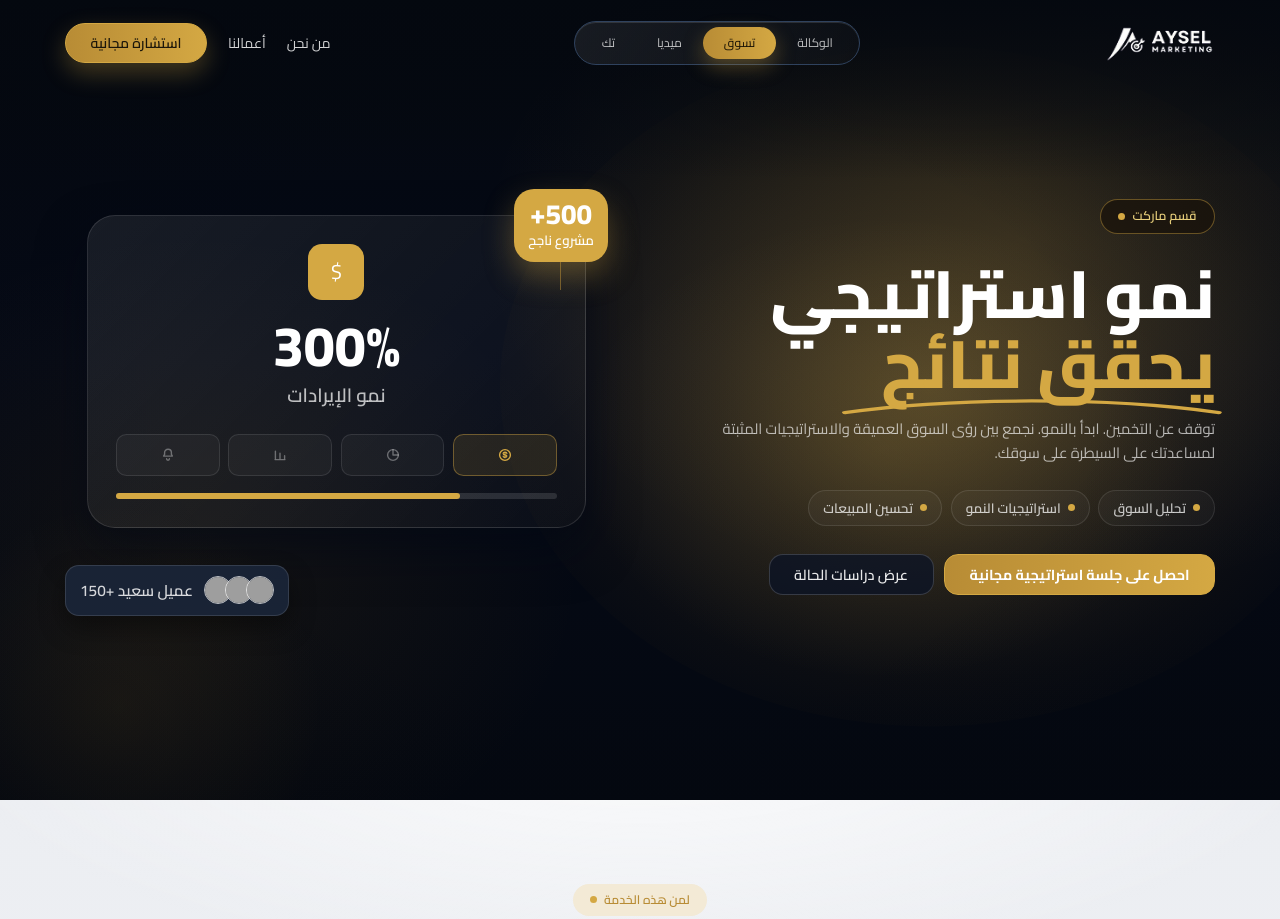
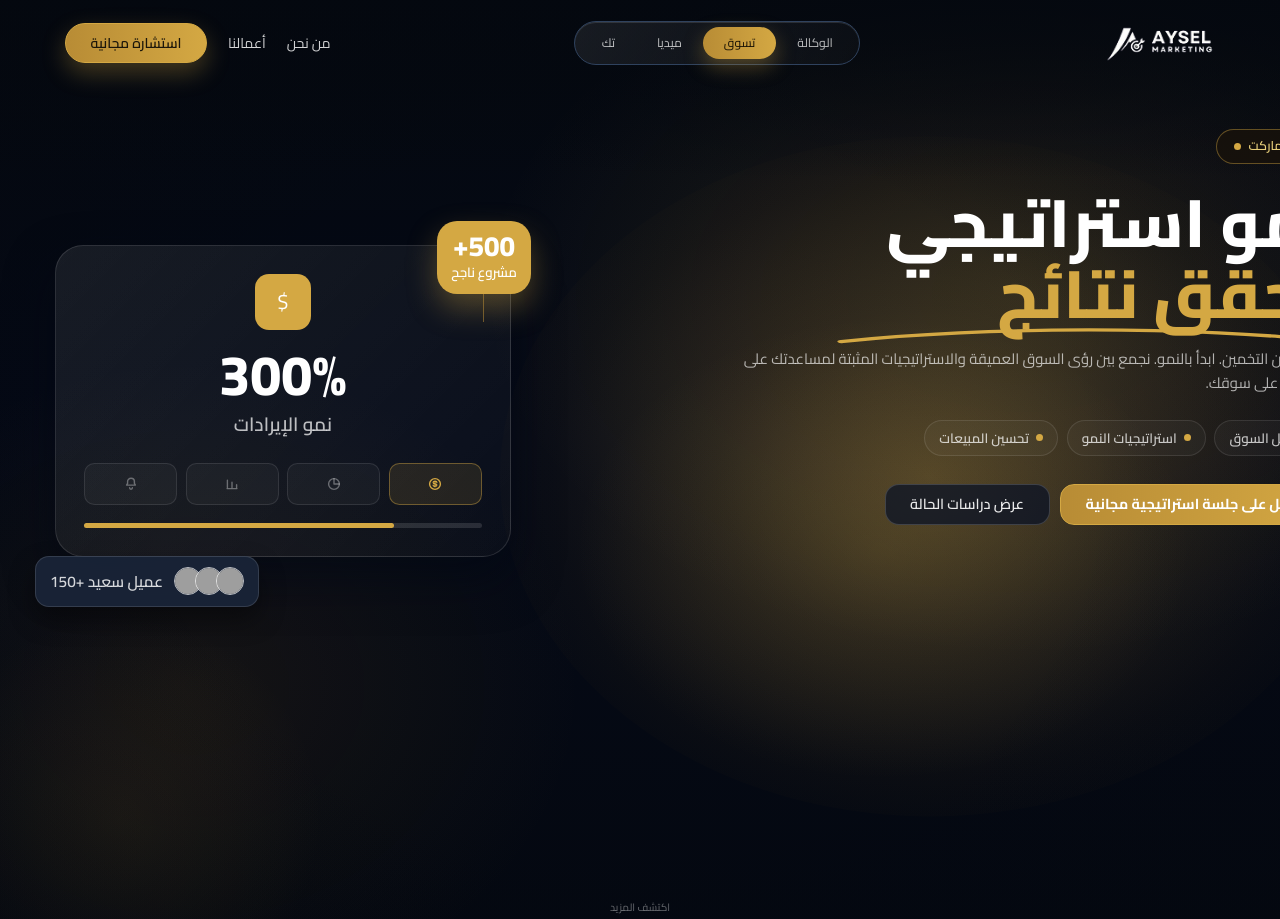
Before and after one commit to mohammed4122002/aysel-agency, a Next.js app: page /market in a window 1280 px wide. Shown: the top 919 px of the page. Built offline with nearby package versions, Linux system fonts and the light colour scheme; grey boxes are pictures that could not be loaded.

Commit message:
refactor layout and styling in Market, Media, Home, and Tech pages for improved structure and user experience

```diff
--- a/app/market/page.tsx
+++ b/app/market/page.tsx
@@ -186,7 +186,7 @@ export default function MarketPage() {
 
   return (
     <main className="bg-[#eceef2]">
-      <section className="market-shell relative min-h-screen overflow-hidden">
+      <section className="market-shell relative overflow-hidden">
         <div className="market-hero-bg" aria-hidden>
           <div className="market-hero-glow-main" />
           <div className="market-hero-glow-secondary" />
@@ -196,9 +196,9 @@ export default function MarketPage() {
 
         </div>
         <Navbar />
-        <section className="relative z-10 mx-auto w-full max-w-[1220px] px-4 pb-16 pt-[7.8rem] sm:px-8 sm:pt-[8.8rem] lg:px-10 lg:pt-[9.8rem]">
-          <div className="grid gap-12 [direction:ltr] lg:grid-cols-2 lg:items-center">
-            <div className="relative mx-auto h-[520px] w-full max-w-[620px]">
+        <section className="relative z-10 mx-auto w-full px-4 pb-12 pt-[7.2rem] sm:px-8 sm:pb-14 sm:pt-[8rem] lg:px-10 lg:pb-96 lg:pt-[9.2rem]">
+          <div className="mx-auto grid max-w-[1304px] gap-8 [direction:ltr] lg:grid-cols-[506px_734px] lg:items-start lg:justify-between lg:gap-16">
+            <div className="relative mx-auto h-[470px] w-full max-w-[506px] mt-13">
               <div className="absolute left-[4%] top-[15%] w-[90%] rounded-[28px] border border-white/12 bg-[linear-gradient(135deg,rgba(255,255,255,0.08),rgba(255,255,255,0.02))] p-8 shadow-[0_22px_48px_rgba(2,8,20,0.56)]">
                 <div className="mx-auto flex h-16 w-16 items-center justify-center rounded-2xl bg-[var(--brand-primary)] text-white text-2xl">$</div>
                 <p className="mt-5 text-center text-[4rem] font-extrabold leading-none text-white">300%</p>
@@ -262,6 +262,12 @@ export default function MarketPage() {
             </div>
           </div>
         </section>
+        <div className="pointer-events-none absolute bottom-8 left-1/2 z-10 -translate-x-1/2 text-center text-xs text-white/40">
+          <p className="mb-2">اكتشف المزيد</p>
+          <div className="mx-auto flex h-9 w-5 items-start justify-center rounded-full border border-white/30 p-[6px]">
+            <span className="mt-0.5 h-2.5 w-1 animate-[pulse_1.8s_ease-in-out_infinite] rounded-full bg-[var(--brand-primary)]" />
+          </div>
+        </div>
       </section>
 
       <section className="market-who-section py-20 sm:py-24">
--- a/app/media/page.tsx
+++ b/app/media/page.tsx
@@ -160,10 +160,10 @@ export default function MediaPage() {
 
   return (
     <main className="bg-[var(--brand-bg)]">
-      <section className="media-shell relative min-h-screen overflow-hidden">
+      <section className="media-shell relative overflow-hidden">
         <Navbar />
 
-        <section className="relative z-10 mx-auto flex w-full max-w-[1220px] flex-col gap-12 px-4 pb-14 pt-[7.8rem] sm:px-8 sm:pt-[8.8rem] lg:flex-row lg:items-center lg:gap-10 lg:px-10 lg:pt-[10.2rem]">
+        <section className="relative z-10 mx-auto flex w-full max-w-[1304px] flex-col gap-8 px-4 pb-12 pt-[7.2rem] sm:px-8 sm:pb-14 sm:pt-[8rem] lg:flex-row lg:items-start lg:gap-16 lg:px-10 lg:pb-72 lg:pt-[9.2rem]">
           <div className="order-2 w-full lg:order-2 lg:w-[52%]">
             <div className="relative mx-auto h-[560px] max-w-[640px] sm:h-[620px] [direction:ltr]">
               <span className="absolute left-[6%] top-[30%] h-20 w-20 rounded-full border border-[rgba(212,168,67,0.45)] sm:h-24 sm:w-24" />
@@ -252,10 +252,10 @@ export default function MediaPage() {
           </div>
         </section>
 
-        <div className="pointer-events-none absolute bottom-5 left-1/2 z-10 -translate-x-1/2 text-center text-xs text-white/35">
+        <div className="pointer-events-none absolute bottom-8 left-1/2 z-10 -translate-x-1/2 text-center text-xs text-white/40">
           <p className="mb-2">اكتشف المزيد</p>
-          <div className="mx-auto flex h-10 w-6 items-start justify-center rounded-full border border-white/25 p-1">
-            <span className="mt-1 h-2.5 w-1.5 animate-[pulse_1.8s_ease-in-out_infinite] rounded-full bg-[var(--brand-primary)]" />
+          <div className="mx-auto flex h-9 w-5 items-start justify-center rounded-full border border-white/30 p-[6px]">
+            <span className="mt-0.5 h-2.5 w-1 animate-[pulse_1.8s_ease-in-out_infinite] rounded-full bg-[var(--brand-primary)]" />
           </div>
         </div>
       </section>
--- a/app/page.tsx
+++ b/app/page.tsx
@@ -23,7 +23,7 @@ export default function Home() {
         <Navbar />
 
         <section className="relative z-10 mx-auto w-full px-4 pb-12 pt-[7.2rem] sm:px-8 sm:pb-14 sm:pt-[8rem] lg:px-10 lg:pb-80 lg:pt-[9.2rem]">
-          <div className="mx-auto flex max-w-[1304px] flex-col-reverse gap-8 lg:[direction:ltr] lg:grid lg:grid-cols-[506px_734px] lg:items-start lg:justify-between lg:gap-16">
+          <div className="mx-auto flex max-w-[1304px] flex-col-reverse gap-8 lg:[direction:ltr] lg:grid lg:grid-cols-[506px_734px] lg:items-start lg:justify-between lg:gap-16 mt-7">
 
             <div className="w-full lg:pt-10">
               <ServiceCards />
--- a/app/tech/page.tsx
+++ b/app/tech/page.tsx
@@ -555,7 +555,7 @@ export default function TechPage() {
 
   return (
     <main className="bg-[#040812]">
-      <section className="relative min-h-screen overflow-hidden bg-[radial-gradient(1080px_620px_at_76%_32%,rgba(16,24,48,0.7),transparent_67%),radial-gradient(780px_480px_at_20%_74%,rgba(8,16,32,0.9),transparent_70%),linear-gradient(180deg,#020915_0%,#020918_56%,#020713_100%)]">
+      <section className="relative overflow-hidden bg-[radial-gradient(1080px_620px_at_76%_32%,rgba(16,24,48,0.7),transparent_67%),radial-gradient(780px_480px_at_20%_74%,rgba(8,16,32,0.9),transparent_70%),linear-gradient(180deg,#020915_0%,#020918_56%,#020713_100%)]">
         <div className="pointer-events-none absolute inset-0">
           <div className="absolute inset-0 bg-[repeating-linear-gradient(116deg,rgba(212,168,67,0.08)_0,rgba(212,168,67,0.08)_1px,transparent_1px,transparent_92px)] opacity-30" />
           <div className="absolute inset-0 bg-[radial-gradient(ellipse_720px_280px_at_52%_52%,rgba(212,168,67,0.26),transparent_72%)]" />
@@ -566,8 +566,8 @@ export default function TechPage() {
 
         <Navbar />
 
-        <section className="relative z-10 mx-auto w-full max-w-[1320px] px-4 pb-16 pt-[7.7rem] sm:px-8 sm:pt-[8.7rem] lg:px-10 lg:pt-[10.1rem]">
-          <div className="grid   gap-12 [direction:ltr] lg:grid-cols-2 lg:items-center">
+        <section className="relative z-10 mx-auto w-full max-w-[1304px] px-4 pb-12 pt-[7.2rem] sm:px-8 sm:pb-14 sm:pt-[8rem] lg:px-10 lg:pb-72 lg:pt-[9.2rem]">
+          <div className="grid gap-8 [direction:ltr] lg:grid-cols-2 lg:items-start lg:gap-16">
             <div className="relative mx-auto h-[560px] w-full max-w-[700px] lg:h-[620px] order-2 lg:order-1">
               <div className="absolute left-[8%] top-[14%] w-[82%] overflow-hidden rounded-[24px] border border-[#29406c] bg-[linear-gradient(180deg,#0b1630_0%,#081126_100%)] shadow-[0_20px_42px_rgba(0,0,0,0.5)]">
                 <div className="flex items-center justify-between border-b border-[#1d2b4d] px-4 py-3">
@@ -700,10 +700,10 @@ export default function TechPage() {
           </div>
         </section>
 
-        <div className="pointer-events-none absolute bottom-5 left-1/2 z-10 -translate-x-1/2 text-center text-xs text-white/35">
+        <div className="pointer-events-none absolute bottom-8 left-1/2 z-10 -translate-x-1/2 text-center text-xs text-white/40">
           <p className="mb-2">اكتشف المزيد</p>
-          <div className="mx-auto flex h-10 w-6 items-start justify-center rounded-full border border-white/25 p-1">
-            <span className="mt-1 h-2.5 w-1.5 animate-[pulse_1.8s_ease-in-out_infinite] rounded-full bg-[var(--brand-primary)]" />
+          <div className="mx-auto flex h-9 w-5 items-start justify-center rounded-full border border-white/30 p-[6px]">
+            <span className="mt-0.5 h-2.5 w-1 animate-[pulse_1.8s_ease-in-out_infinite] rounded-full bg-[var(--brand-primary)]" />
           </div>
         </div>
       </section>
```
